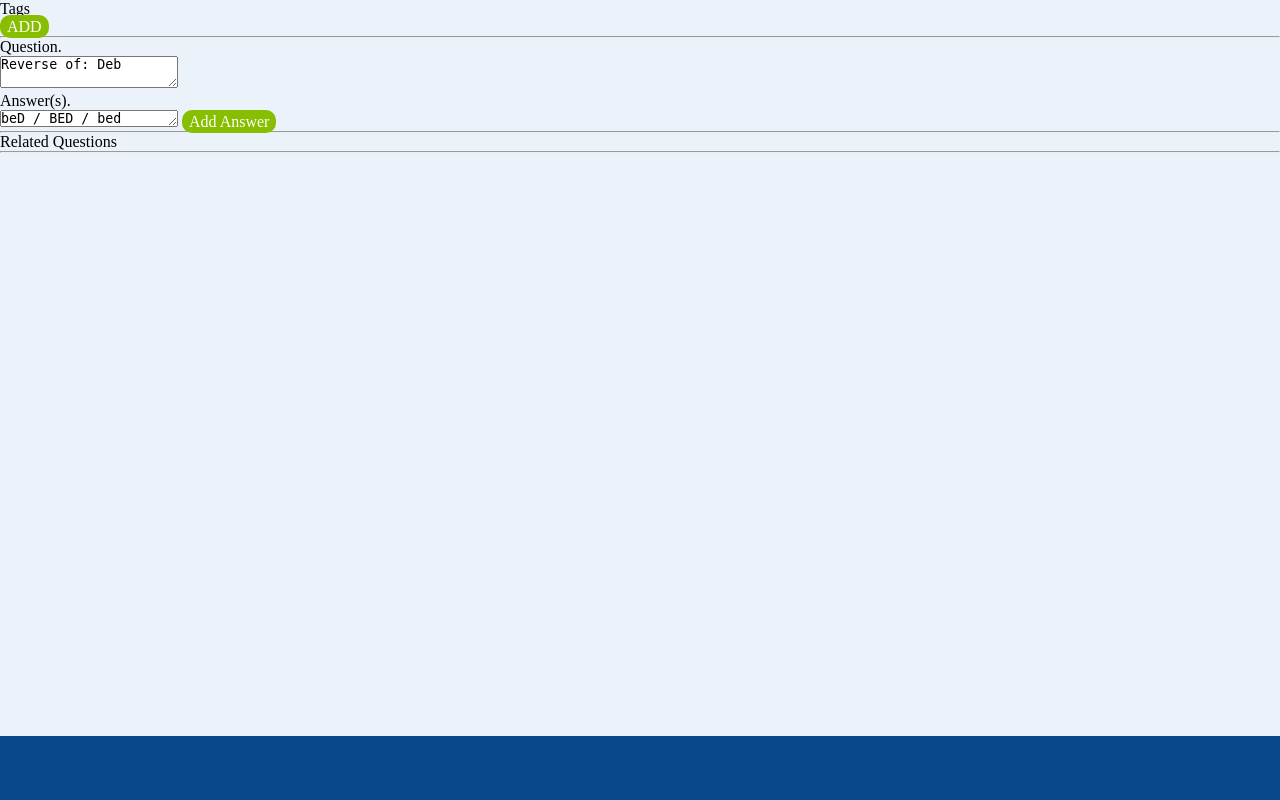
After one commit to zyzaya/queuezed, a Rails app: page /quizzes/1/edit/questions/1 in a window 1280 px wide. The commit adds this page. Run offline with Rails 7, Linux system fonts and the light colour scheme; data comes from the database, SQL or seed files in the repository; some libraries are stand-ins or nearby versions.

Commit message:
style question edit detail

```diff
--- /dev/null
+++ b/app/controllers/questions_controller.rb
@@ -0,0 +1,7 @@
+class QuestionsController < ApplicationController
+  def edit
+    @quiz = Quiz.find(params[:quiz_id])
+    @question = Question.find(params[:question_id])
+  end
+  private
+end
--- /dev/null
+++ b/app/views/questions/_single_question_edit.html.erb
@@ -0,0 +1,10 @@
+<div class="single_question_edit">
+  <div class="question_header">Question.</div>
+  <textarea class="question_content"><%= question.content %></textarea>
+  <div class="answers_header">Answer(s).</div>
+  <% question.answers.each do |answer| %>
+    <% variants = answer.answer_variants.pluck(:content) %>
+    <textarea class="answer_content" rows="1" ><%= variants.join(" / ") %></textarea>
+  <% end %>
+  <a class="button add_answer">Add Answer</a>
+</div>
--- /dev/null
+++ b/app/views/questions/edit.html.erb
@@ -0,0 +1,16 @@
+<turbo-frame id="edit_detail">
+  <div class="question_tags">
+    <div>Tags</div>
+    <a class="button add_tag">ADD</a>
+  </div>
+  <hr>
+  <%= render 'questions/single_question_edit', question: @question %>
+  <hr>
+  <div class="related_questions_header">Related Questions</div>
+  <hr>
+  <% @question.relations.each do |q| %>
+    <%= render 'questions/single_question_edit', question: q %>
+    <hr>
+  <% end %>
+  </div>
+</turbo-frame>
--- a/app/views/quizzes/edit.html.erb
+++ b/app/views/quizzes/edit.html.erb
@@ -19,7 +19,7 @@
           <th>Best Streak</th>
         </tr>
         <% @quiz.questions.each do |q| %>
-          <% link = "" %>
+          <% link = "/quizzes/#{@quiz.id}/edit/questions/#{q.id}" %>
           <tr class="list_row">
             <td><%= link_to "#{q.content}", link, data: {"turbo-frame" => "edit_detail"} %></td>
             <td><%= link_to "#{q.current_streak.to_s}0", link, data: {"turbo-frame" => "edit_detail"} %></td>
@@ -27,9 +27,9 @@
           </tr>
         <% end %>
       </table>
-      <div class="question_detail" id="edit_detail" >
+      <turbo-frame class="question_detail" id="edit_detail" >
         deeetail
-      </div>
+      </turbo-frame>
     </div>
   </div>
 </div>
--- a/config/routes.rb
+++ b/config/routes.rb
@@ -9,6 +9,7 @@ Rails.application.routes.draw do
   get '/quizzes/:id/:practice_session_id/practice_questions/:practice_question_id', to: 'practice_questions#show'
 
   get '/quizzes/:quiz_id/practice/:session_id/questions/:question_id', to: 'practice_questions#show'
+  get '/quizzes/:quiz_id/edit/questions/:question_id', to: 'questions#edit'
   # Defines the root path route ("/")
   devise_scope :user do
     authenticated do
```
Also changed, not shown: app/assets/stylesheets/quizzes/edit.css (+62 -0 lines).
